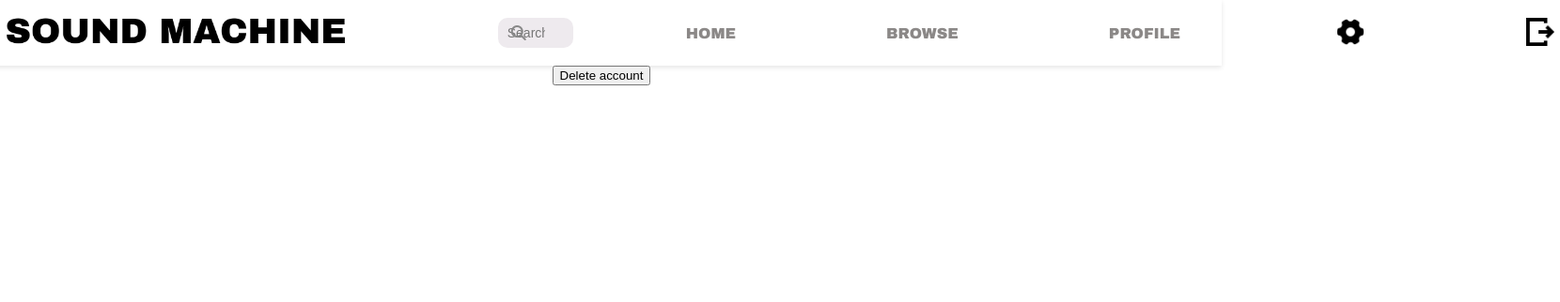
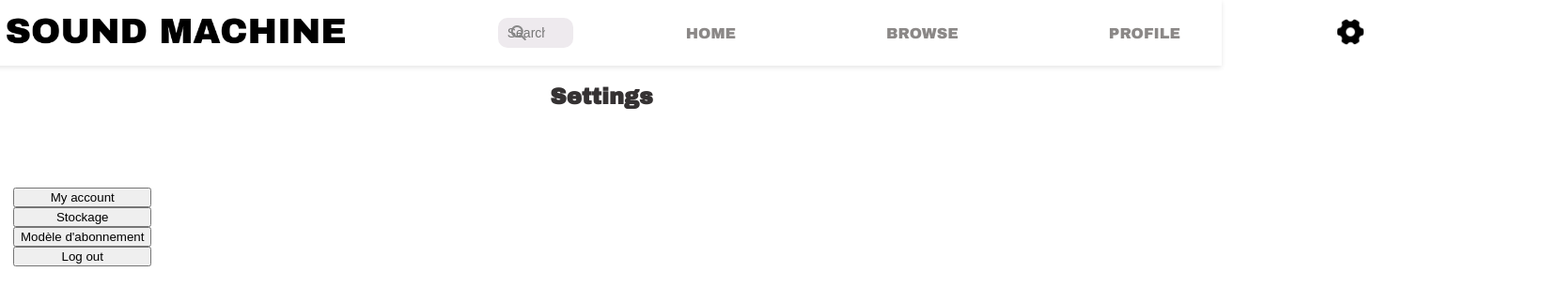
Before and after one commit to martinoauriane/soundmachine-frontend, a React (Create React App) app: page /settings in a window 1280 px wide. Shown: the top 322 px of the page at 94% size, 1660 px wide, since content can reach past the window. Built offline with nearby package versions, Linux system fonts and the light colour scheme.

Commit message:
settings

```diff
--- a/src/Views/SettingsScreen.tsx
+++ b/src/Views/SettingsScreen.tsx
@@ -1,17 +1,11 @@
-import { useState, useEffect } from "react";
-
 //components
-import BrowseByCategories from "../components/BrowseByCategoriesComponent";
-import TrackPlayer from "../components/TrackPlayer";
 import Navbar from "../components/Navbar";
-
-// utils
-import { Song } from "../utils";
-import { soundsArray } from "../utils";
 
 //style
 import "../css/navbar.css";
 import "../css/home-page.css";
+import "../css/settings.css";
+import "../css/generic.css";
 
 function SettingScreen() {
   // rendering each sound with TrackPlayer (play/pause)
@@ -19,7 +13,13 @@ function SettingScreen() {
   return (
     <div className="main">
       <Navbar />
-      <button> Delete account </button>
+      <p className="title"> Settings </p>
+      <div className="menu">
+        <button> My account </button>
+        <button> Stockage </button>
+        <button> Modèle d'abonnement </button>
+        <button> Log out </button>
+      </div>
     </div>
   );
 }
--- a/src/components/Navbar.tsx
+++ b/src/components/Navbar.tsx
@@ -39,16 +39,6 @@ const Navbar = () => {
           style={{ visibility: "visible" }}
         />
       </button>
-      <button className="button-none">
-        <img
-          className="logo"
-          src="/theme/log-out.png"
-          alt="sun"
-          style={{
-            visibility: "visible",
-          }}
-        />
-      </button>
     </div>
   );
 };
--- /dev/null
+++ b/src/css/settings.css
@@ -0,0 +1,7 @@
+.menu {
+  display: flex;
+  position: absolute;
+  display: inline-grid;
+  left: 14px;
+  top: 200px;
+}
```
